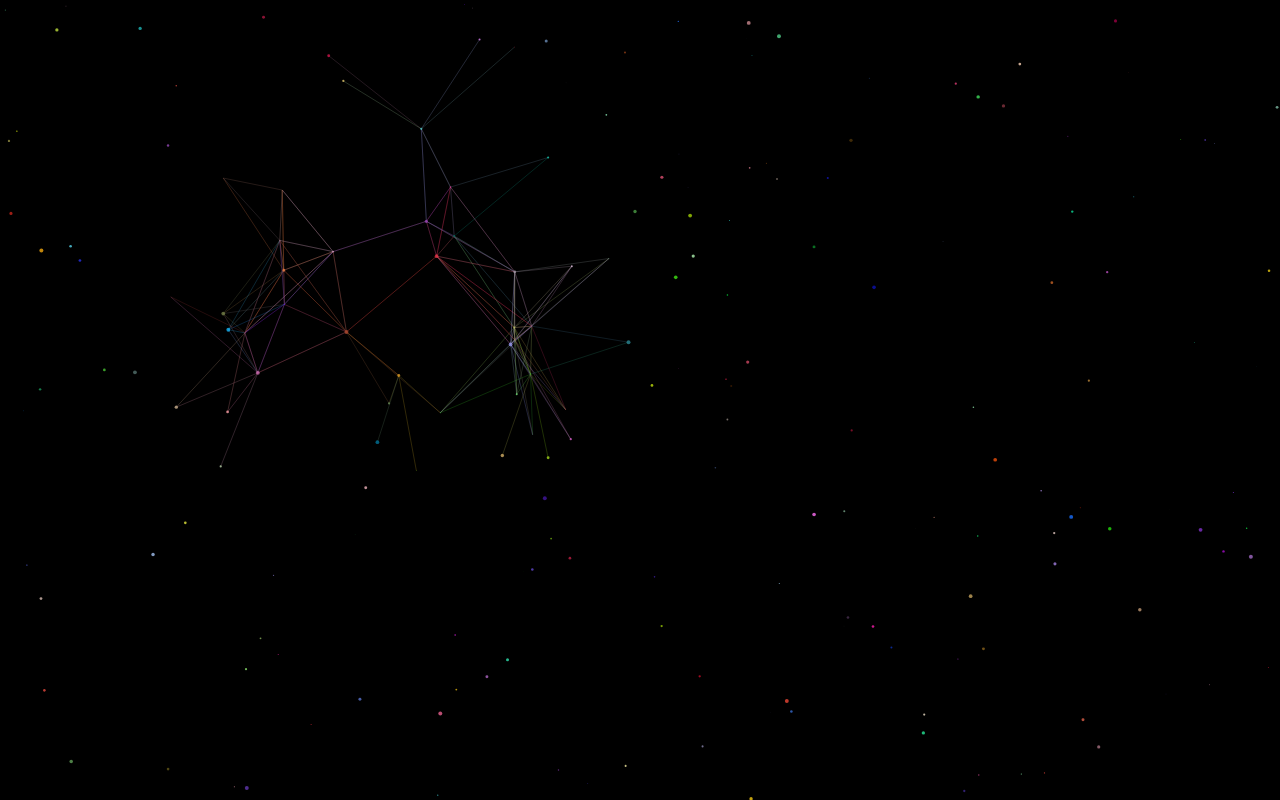
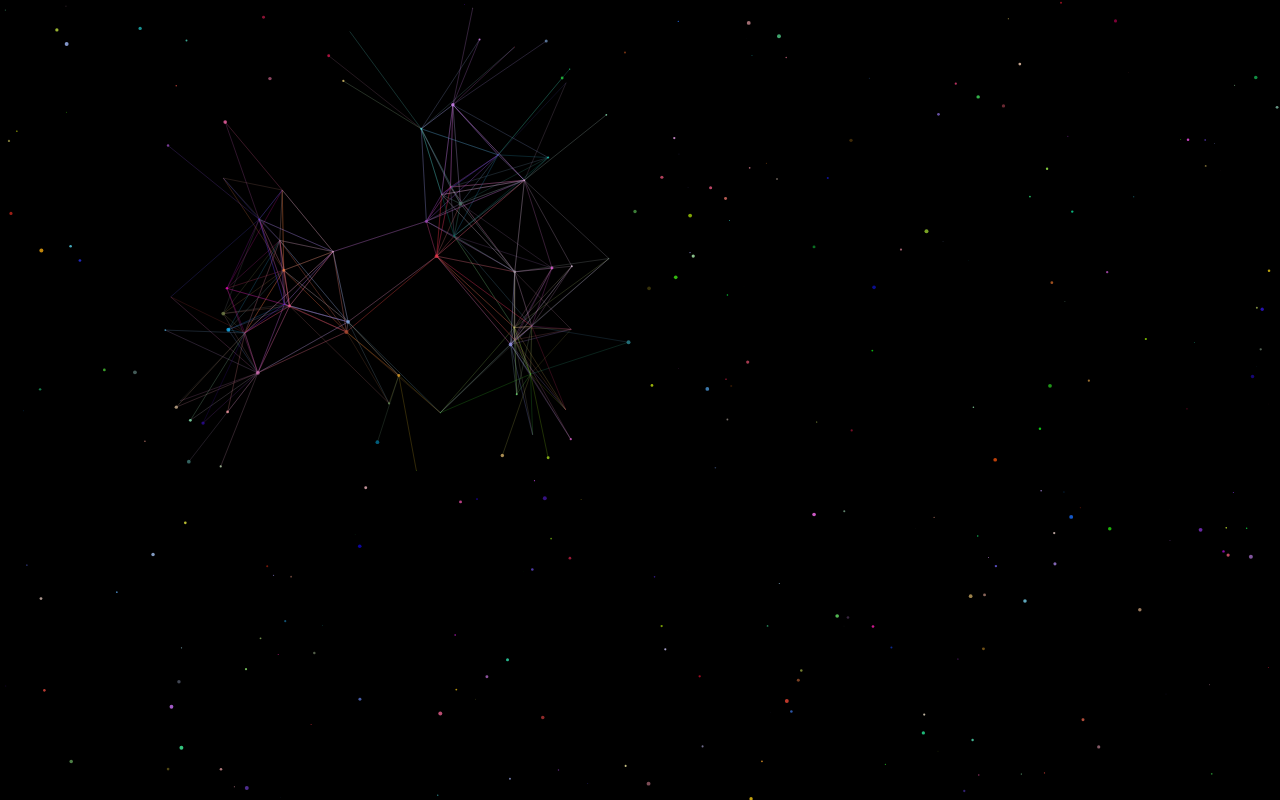
Before and after one commit to xyy5211314/xyy5211314.github.io, a plain HTML site: page index.html in a window 1280 px wide. Drawn offline with nearby package versions, Linux system fonts and the light colour scheme; animation ran at ten frames a second.

Commit message:
diandian

```diff
--- a/index.html
+++ b/index.html
@@ -38,7 +38,7 @@
         };
 
         var dots = {
-            nb: 200,//随机点点的数量
+            nb: 300,//随机点点的数量
             distance: 100,
             d_radius: 150,
             array: []
```
